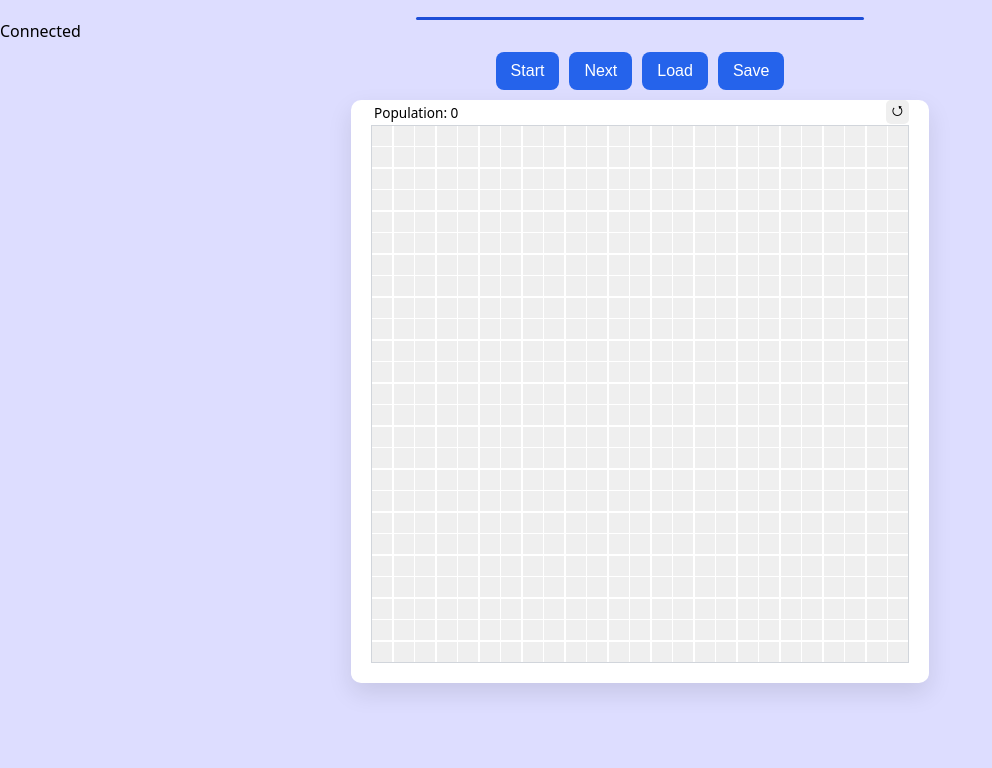
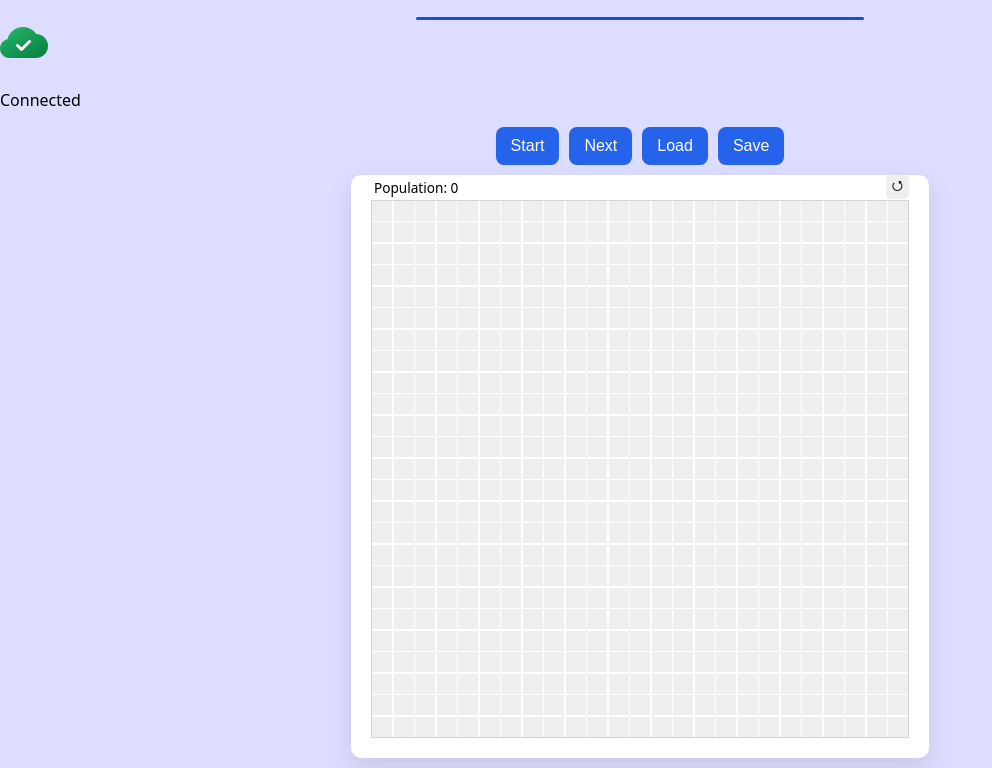
Before and after one commit to prathmyx/GameOfLife, a website with bundled scripts: page public/index.html in a window 1280 px wide. Shown: the part 87-855 px from the top of the page, without its empty margins (0-992 px from the left). Before the commit the page ends 800 px from the top, so only its background shows below. Built offline with nearby package versions, Linux system fonts and the light colour scheme; files whose address does not match are found by name.

Commit message:
feat:added dynamic image rend

```diff
--- a/public/index.html
+++ b/public/index.html
@@ -10,8 +10,9 @@
             <p class="subtitle">John Conway's Game of Life</p>
             <div class="divider"></div>
         </div>
-        <div id="server-status">
-            <p></p>
+        <div class="server-status">
+            <img src="assets/cloud-find.png" id="server-image">
+            <p id="server-message"></p>
         </div>
         <div class="options">
             <button id="start-btn">Start</button>
--- a/public/script/utils/serverCheck.js
+++ b/public/script/utils/serverCheck.js
@@ -14,8 +14,13 @@ export async function isLive() {
     }
 }
 
+function getPath(status) {
+    if (status) return './assets/cloud-tick.png';
+    return './assets/cloud-cross.png';
+}
+
 async function setState() {
-    const serverStatus = document.getElementById('server-status');
+    const serverStatus = document.getElementById('server-message');
     serverStatus.textContent = 'Checking...';
     let status = await isLive();
 
@@ -24,6 +29,9 @@ async function setState() {
     } else {
         serverStatus.textContent = 'Server Offline';
     }
+
+    const serverImage = document.getElementById('server-image');
+    serverImage.src = getPath(status);
 }
 
 setState();
```
